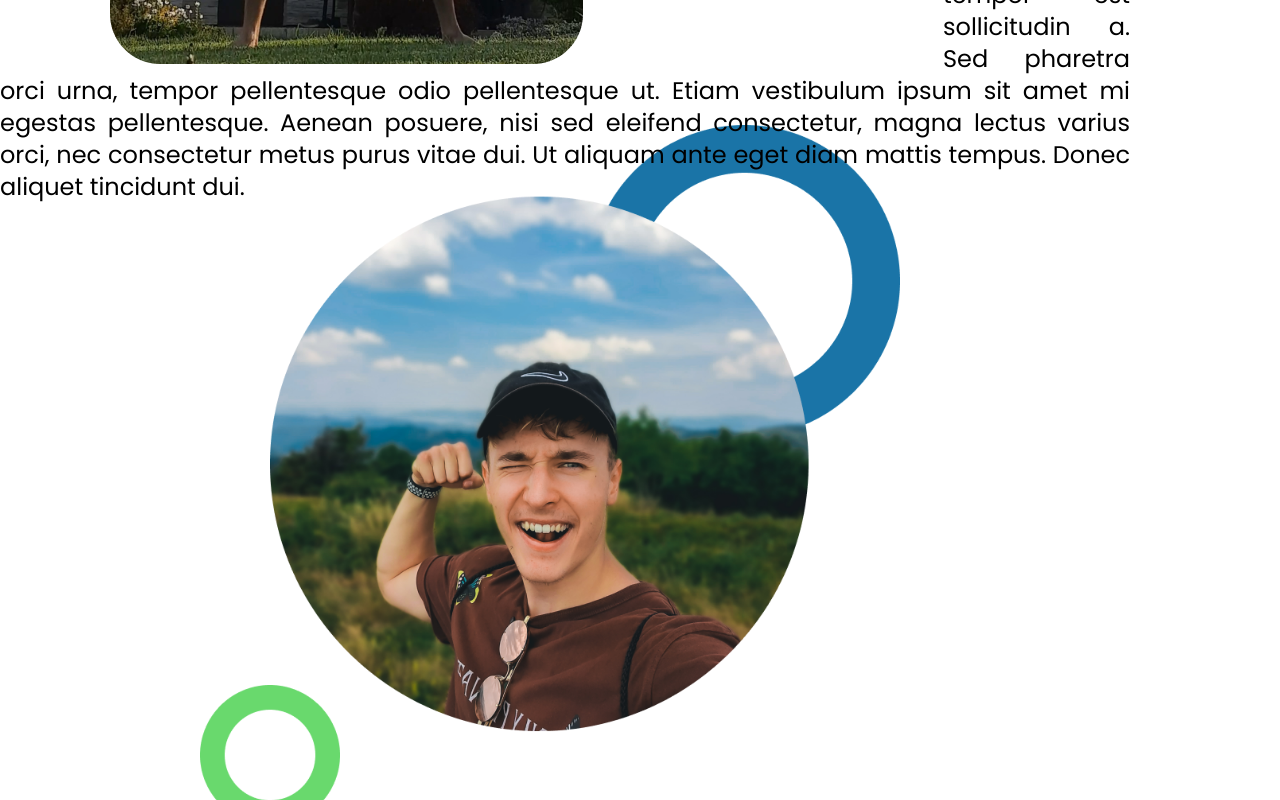
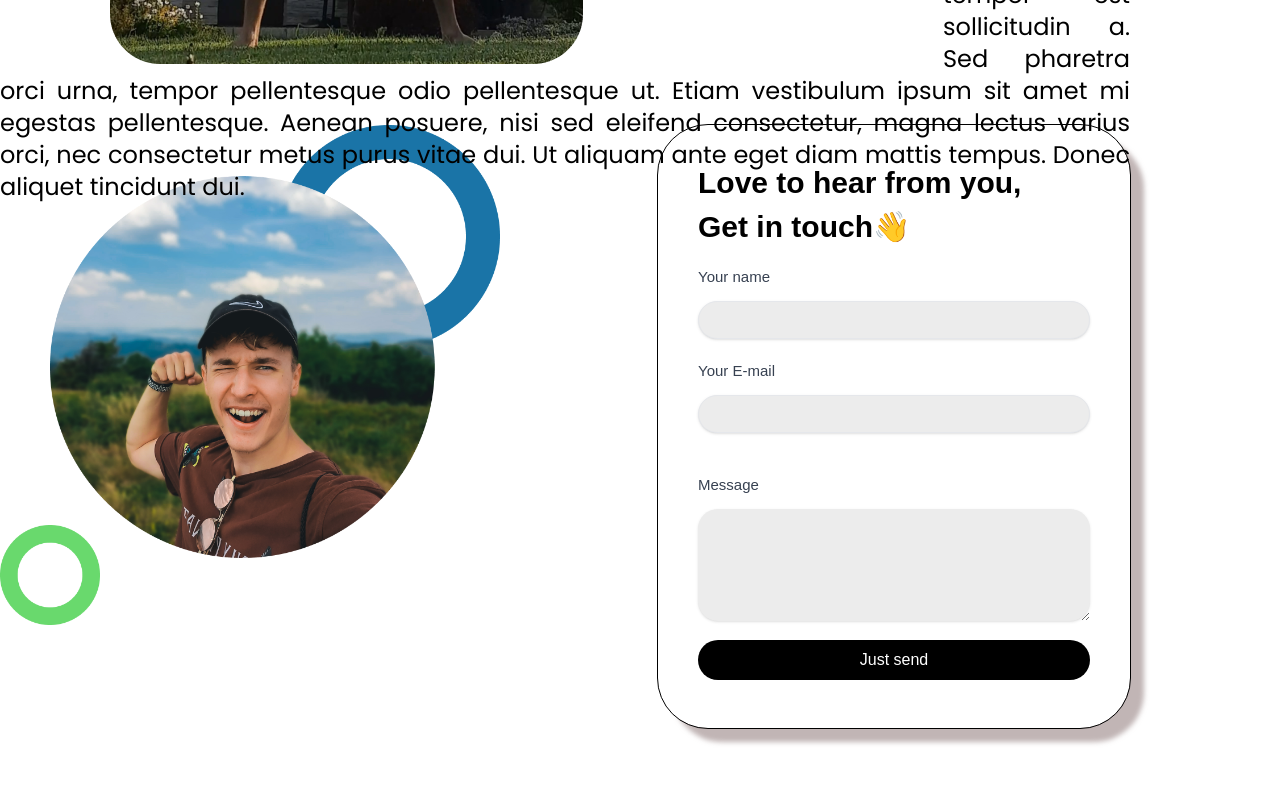
Before and after one commit to ReneDurbak/bruncik_blog, a React (Vite) app in the folder client/: page /about in a window 1280 px wide. Shown: the part 8020-8820 px from the top of the page. Built offline with nearby package versions, Linux system fonts and the light colour scheme; a web font is replaced by a local one.

Commit message:
single article page -> changed the layout of picture and registration form

```diff
--- a/client/src/components/Registration.jsx
+++ b/client/src/components/Registration.jsx
@@ -58,7 +58,7 @@ export default function Registration(){
     }
     return(
         <>
-    <div className="w-[900px] font-cabin float-right"  id="Email">
+    <div className="w-[900px] font-cabin"  id="Email">
 
       <form
       className="bg-white border-black  shadow-[14px_14px_5px_0px_rgba(152,131,131,0.6)] rounded-[50px] lg:px-10 px-4 py-10 mb-4 md:mx-[150px] mx-[20px] sm:text-base text-sm outline outline-[1px]"
--- a/client/src/pages/About.jsx
+++ b/client/src/pages/About.jsx
@@ -200,8 +200,10 @@ return(
     {/*Contact*/}
 
     <div className="h-[1000px] pt-[500px]">
-    <img src={contactImage} className="float-left pl-[200px] w-[900px]"/>
-    <Registration/>
+      <div className="flex space-x-2">
+        <img src={contactImage} className="2xl:pl-[200px] 2xl:h-[700px] lg:h-[500px] h-[200px]"/>
+        <Registration/>
+      </div>
     </div>
 
   </div>
```
